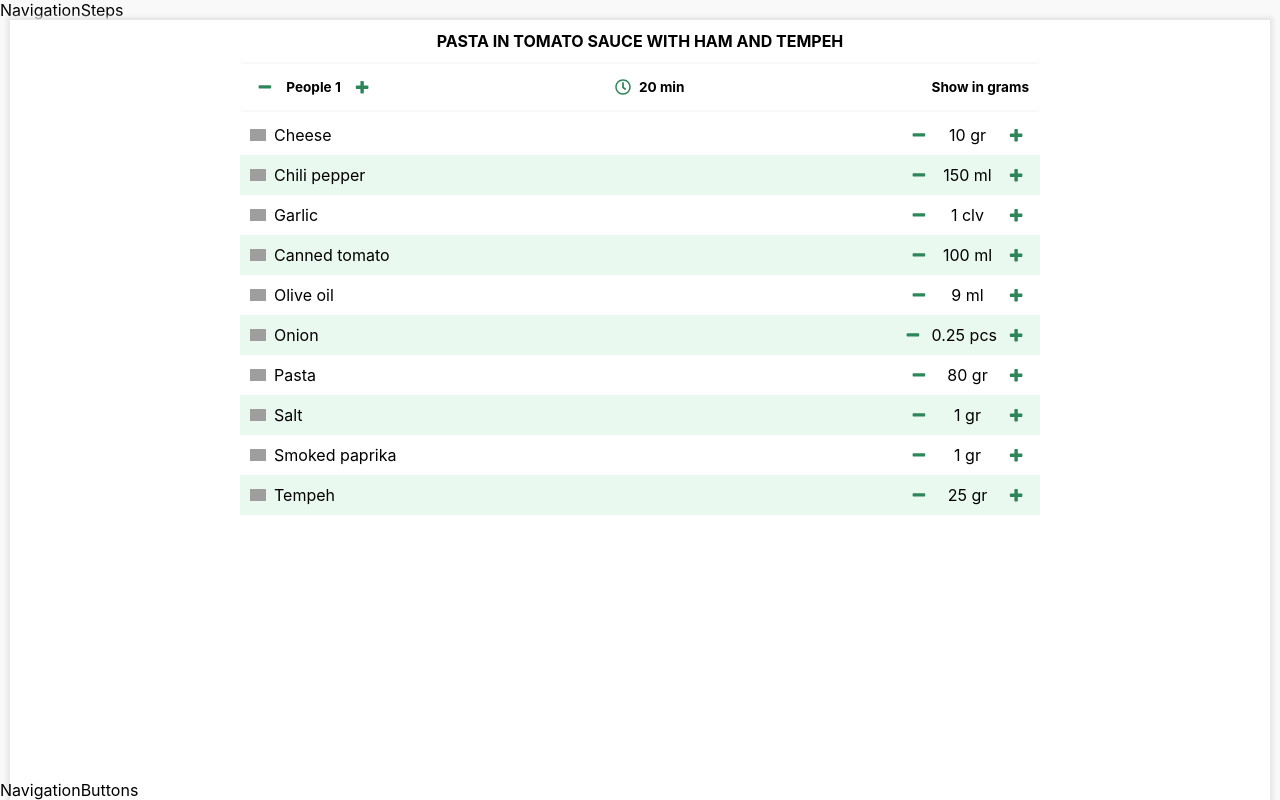
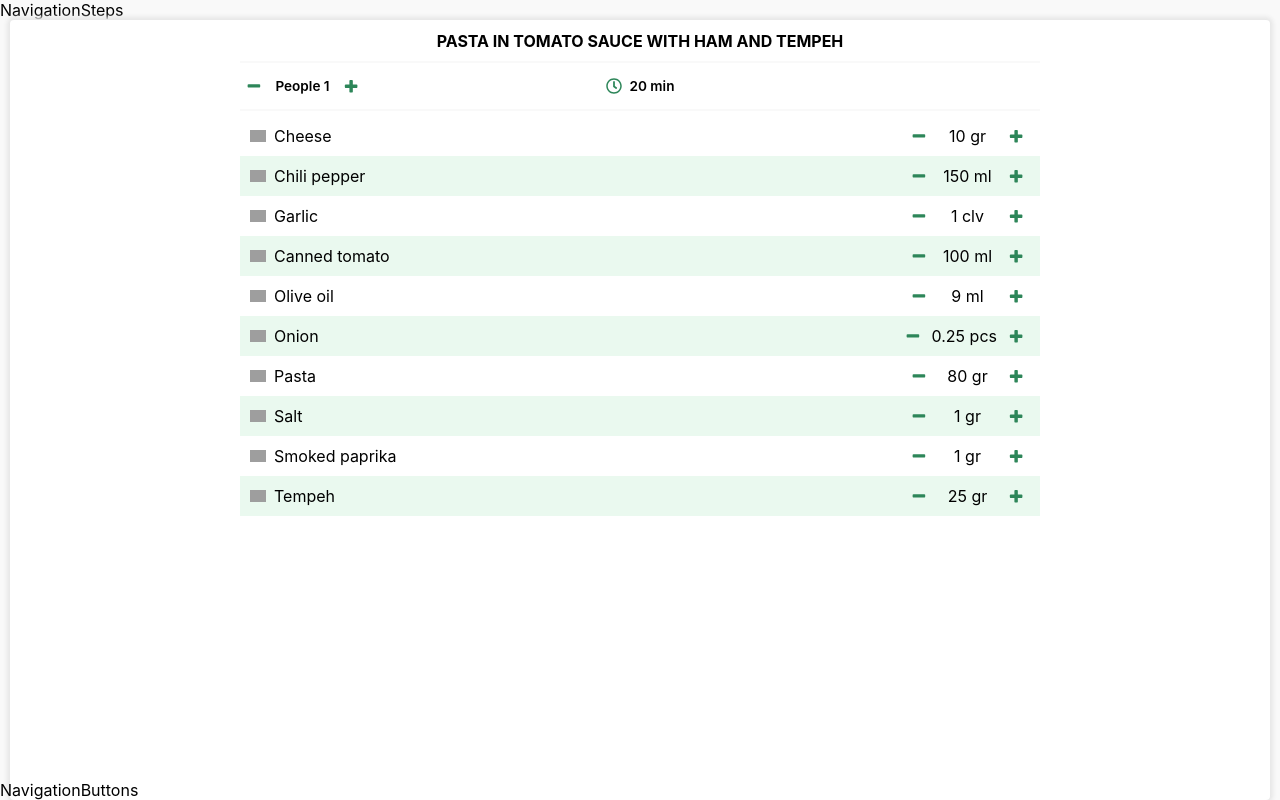
Before and after one commit to NushKrylova/plantJammer, a React (Create React App) app: page / in a window 1280 px wide. Built offline with nearby package versions, Linux system fonts and the light colour scheme; grey boxes are pictures that could not be loaded.

Commit message:
Add styles for recipe info

```diff
--- a/src/features/recipeOverview/RecipeOverview.module.scss
+++ b/src/features/recipeOverview/RecipeOverview.module.scss
@@ -7,6 +7,7 @@
   background-color: white;
   width: 100%;
   box-shadow: 0px 0px 4px 3px $grayShadow;
+  border-radius: 4px;
 }
 
 table {
@@ -15,23 +16,24 @@ table {
   border-collapse: collapse;
 }
 
-.tableHeader {
-  display: flex;
-  justify-content: space-between;
+.info {
+  min-width: 800px;
+
+  display: grid;
+  grid-template-columns: 1fr 1fr 1fr;
+
   border-top: 2px solid $gray;
   border-bottom: 2px solid $gray;
-  padding: 10px;
+
+  padding: 10px 0;
+  margin-bottom: 5px;
+
   font-size: 0.85em;
+  font-weight: 600;
 }
 
 td {
   padding: 5px 10px;
-}
-
-tbody:before {
-  content: "";
-  display: block;
-  height: 2px;
 }
 
 tbody tr:nth-child(2n) {
@@ -40,6 +42,15 @@ tbody tr:nth-child(2n) {
 
 .title {
   font-size: 1em;
+}
+
+.displayFlex {
+  display: flex;
+}
+
+.time {
+  display: flex;
+  justify-content: center;
 }
 
 .ingredient {
@@ -60,7 +71,3 @@ tbody tr:nth-child(2n) {
   align-items: center;
   padding-left: 8px;
 }
-
-.time {
-  display: flex;
-}
--- a/src/features/recipeOverview/RecipeOverview.tsx
+++ b/src/features/recipeOverview/RecipeOverview.tsx
@@ -62,28 +62,24 @@ export const RecipeOverview: FunctionComponent = () => {
   return (
     <div className={styles.recipeOverview}>
       <h1 className={styles.title}>{recipeName.toUpperCase()}</h1>
-      <table>
-        <thead>
-          <tr>
-            <th colSpan={2}>
-              <div className={styles.tableHeader}>
+      <div className={styles.info}>
+        <div className={styles.displayFlex}>
           <Stepper
             value={people}
             valueFormat={() => `People ${people}`}
             onClickIncrement={() => dispatch(incrementPeople())}
             onClickDecrement={() => dispatch(decrementPeople())}
           />
+        </div>
         <div className={styles.time}>
           <div className={styles.iconContainer}>
             <img className={styles.icon} src={clock} alt="clock" />
           </div>
           <div className={styles.label}>{time} min</div>
         </div>
-                <div className={styles.label}>Show in grams</div>
+        <div className={styles.label}></div>
       </div>
-            </th>
-          </tr>
-        </thead>
+      <table>
         <tbody>{items}</tbody>
       </table>
     </div>
```
Lines whose indentation alone changed are shown as unchanged.
